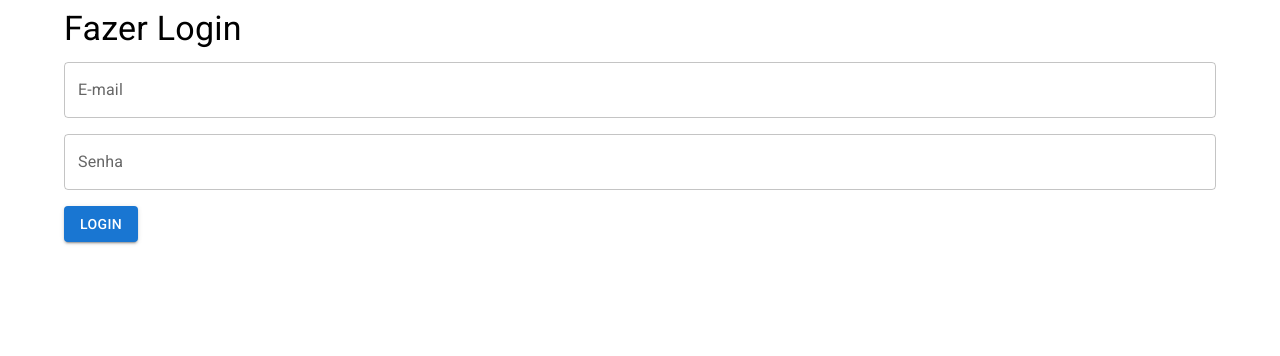
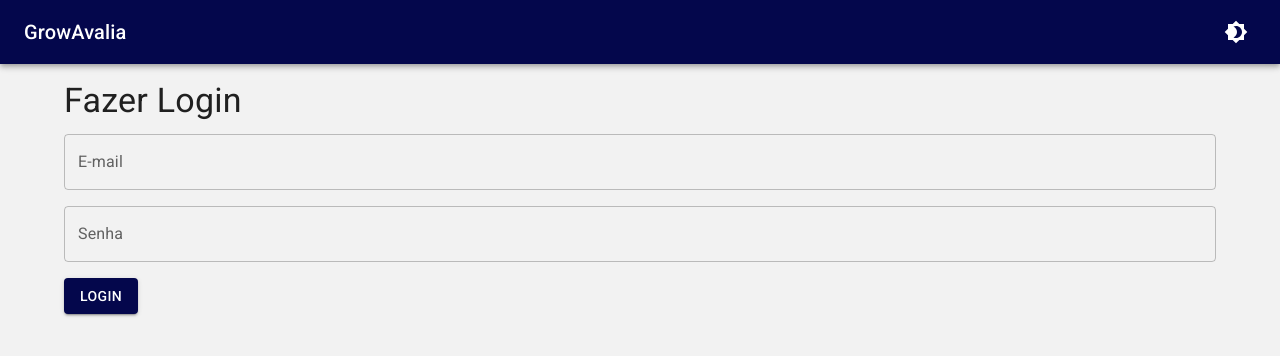
Before and after one commit to edicarlasillva/recommendation, a React (Vite) app: page / in a window 1280 px wide. Shown: the top 356 px of the page. Built offline with nearby package versions, Linux system fonts and the light colour scheme.

Commit message:
refactor: change app

```diff
--- a/src/App.tsx
+++ b/src/App.tsx
@@ -1,16 +1,14 @@
 import { Provider as ReduxProvider } from "react-redux";
 
-import { RouterProvider } from "react-router-dom";
-import { router } from "./routes/Router";
-
 import { PersistGate } from "redux-persist/integration/react";
+import { Root } from "./Root";
 import { persitedStore, store } from "./store/store";
 
 export function App() {
   return (
     <ReduxProvider store={store}>
       <PersistGate loading={null} persistor={persitedStore} />
-      <RouterProvider router={router} />
+      <Root />
     </ReduxProvider>
   );
 }
--- /dev/null
+++ b/src/Root.tsx
@@ -0,0 +1,23 @@
+import { RouterProvider } from "react-router-dom";
+
+import { CssBaseline, ThemeProvider } from "@mui/material";
+import { Header } from "./components/Header";
+
+import { router } from "./routes/Router";
+import { useAppSelector } from "./store/hooks";
+
+import { dark, light } from "./themes";
+
+export function Root() {
+  const currentTheme = useAppSelector((state) =>
+    state.theme.currentTheme === "light" ? light : dark
+  );
+
+  return (
+    <ThemeProvider theme={currentTheme}>
+      <CssBaseline />
+      <Header />
+      <RouterProvider router={router} />
+    </ThemeProvider>
+  );
+}
```
